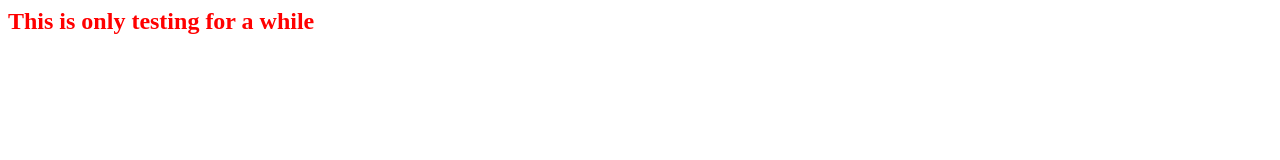
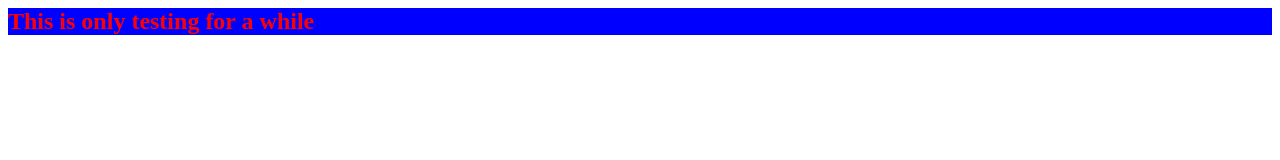
Before and after one commit to Prihantoedi/testmultiremote, a plain HTML site: page index.html in a window 1280 px wide. Drawn offline with Linux system fonts and the light colour scheme.

Commit message:
add background color

```diff
--- a/index.html
+++ b/index.html
@@ -1 +1 @@
-<h2 style='color:red'>This is only testing for a while</h2>
+<h2 style='color:red; background-color: blue;'>This is only testing for a while</h2>
```
